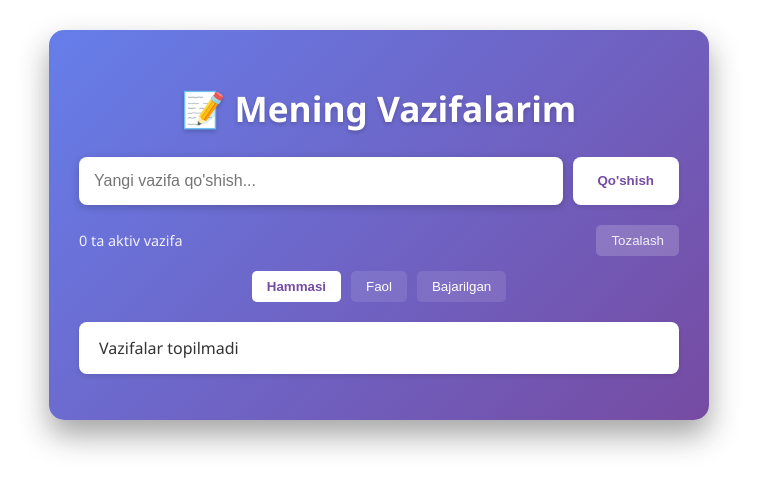
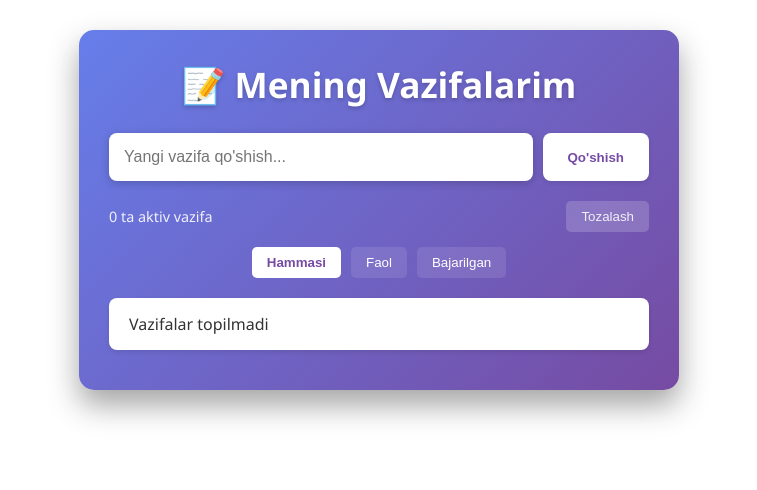
Before and after one commit to R-Islombek/React-todoList, a React (Vite) app: page / in a window 1280 px wide. Shown: the top 490 px of the page, without its empty margins (261-1018 px from the left). Built offline with nearby package versions, Linux system fonts and the light colour scheme.

Commit message:
Css da stiliini o'zgartirdim

```diff
--- a/src/App.css
+++ b/src/App.css
@@ -0,0 +1,7 @@
+*{
+    margin: 0;
+    padding: 0;
+    list-style: none;
+    text-decoration: none;
+    box-sizing: border-box;
+}
```
